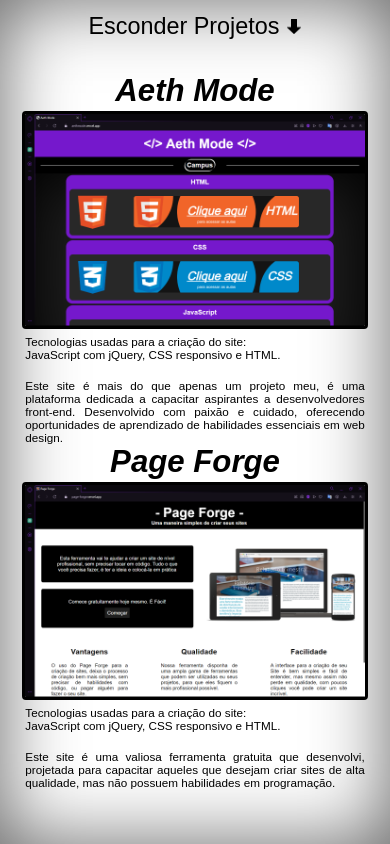
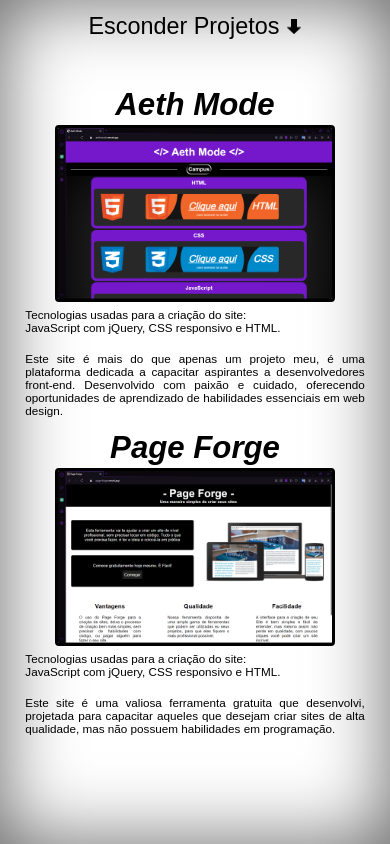
Before and after one commit to Dimas000000/Dimas-Picinato, a plain HTML site: page index.html in a window 390 px wide. Both pictures are taken after a click on the button "Mostrar Projetos". Drawn offline with Linux system fonts and the light colour scheme.

Commit message:
Update styles.css

```diff
--- a/css/styles.css
+++ b/css/styles.css
@@ -127,7 +127,7 @@ button:hover{
         font-style: italic;
     }
     section img{
-        width: min(87vw, 43.5vh);
+        width: min(75vw, 32.5vh);
         border: min(1vw, 0.5vh) solid black;
         border-radius: min(1vw, 0.5vh);
         transition: filter 0.5s ease;
```
